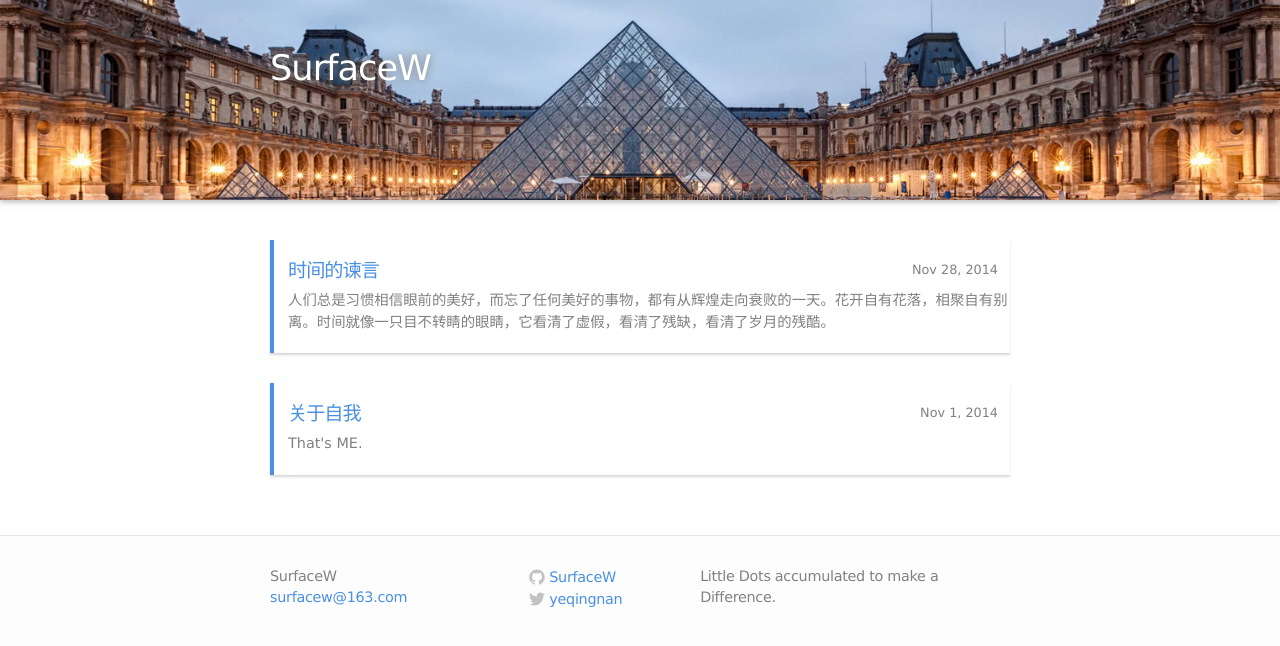
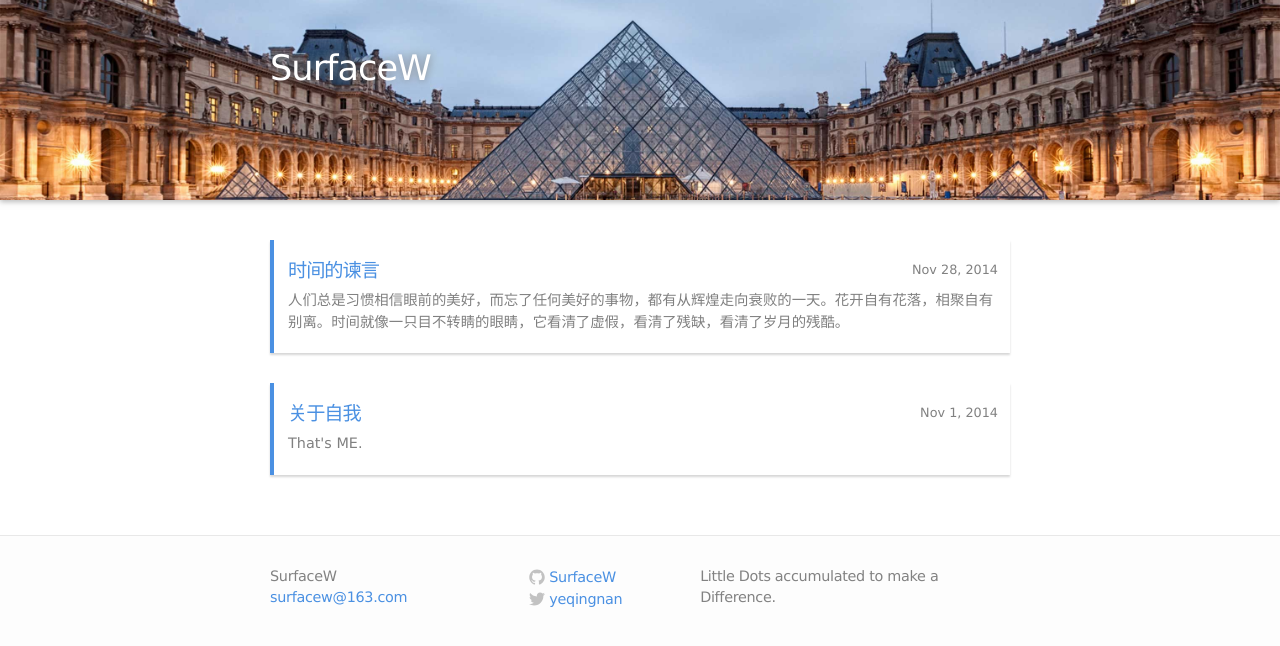
Before and after one commit to SurfaceW/SurfaceW.github.io, a Jekyll site: the page built from index.html, in a window 1280 px wide. Shown: the top 646 px of the page. Built offline with Jekyll 4.4.1, drawn with Linux system fonts in a browser that asks for light colours; comment, search, counter and statistics services are not loaded.

Commit message:
version 1.2.2 update
for some small details

```diff
--- a/css/main.css
+++ b/css/main.css
@@ -63,6 +63,7 @@
   color: gray;
   font-size: 0.9em;
   margin-top: 6px;
+  padding-right: 10px;
 }
 
 .site-title,
--- a/index.html
+++ b/index.html
@@ -7,7 +7,7 @@
     {% for post in site.posts %}
       <li>
         <span class="post-date">{{ post.date | date: "%b %-d, %Y" }}</span>
-        <a class="post-link" href="{{ post.url | prepend: site.baseurl }}" target="self_blank">{{ post.title }}</a>
+        <a class="post-link" href="{{ post.url | prepend: site.baseurl }}">{{ post.title }}</a>
         <p>{{ post.description }}</p>
       </li>
     {% endfor %}
```
Also changed, not shown: 6 other files.
